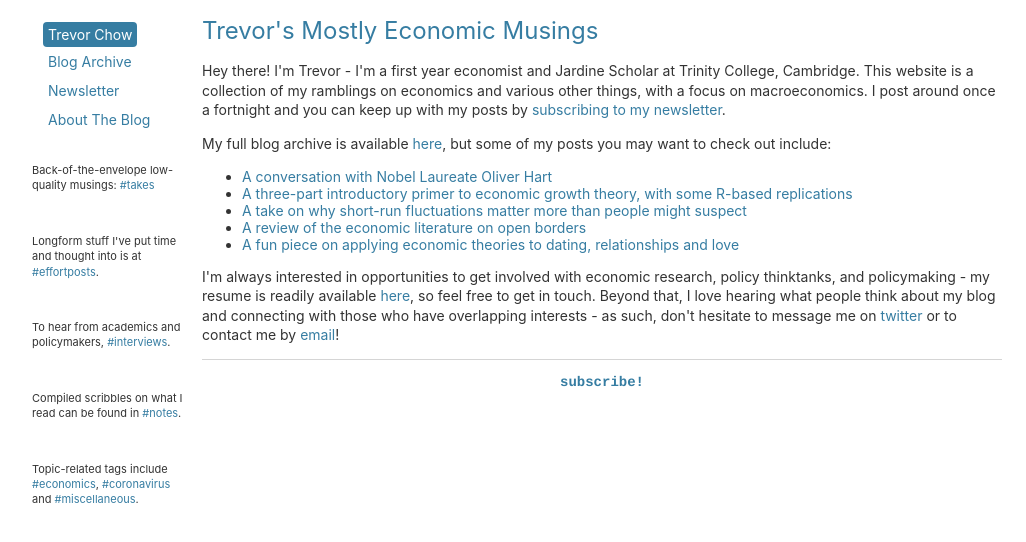
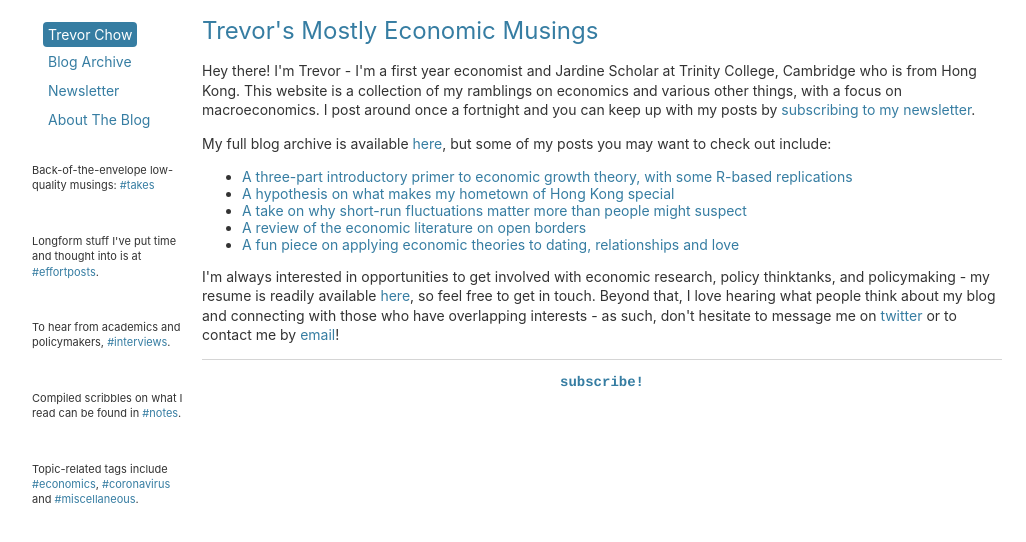
Before and after one commit to tmychow/tmychow.github.io, a Jekyll site: the page built from index.html, in a window 1280 px wide. Shown: the top 542 px of the page, without its empty margins (28-1054 px from the left). Built offline with Jekyll 4.4.1, drawn with Linux system fonts in a browser that asks for light colours.

Commit message:
Update index.html

```diff
--- a/index.html
+++ b/index.html
@@ -3,11 +3,11 @@ layout: default
 title: Trevor's Mostly Economic Musings
 ---
 	<h1>{{ page.title }}</h1>
-	<p>Hey there! I'm Trevor - I'm a first year economist and Jardine Scholar at Trinity College, Cambridge. This website is a collection of my ramblings on economics and various other things, with a focus on macroeconomics. I post around once a fortnight and you can keep up with my posts by <a href="https://buttondown.email/tmychow">subscribing to my newsletter</a>.</p>
+	<p>Hey there! I'm Trevor - I'm a first year economist and Jardine Scholar at Trinity College, Cambridge who is from Hong Kong. This website is a collection of my ramblings on economics and various other things, with a focus on macroeconomics. I post around once a fortnight and you can keep up with my posts by <a href="https://buttondown.email/tmychow">subscribing to my newsletter</a>.</p>
 	<p> My full blog archive is available <a href="https://tmychow.com/blog/">here</a>, but some of my posts you may want to check out include:</p>
 	<ul>
-		<li> <a href="https://tmychow.com/blog/2020/05/14/a-conversation-with-nobel-laureate-oliver-hart">A conversation with Nobel Laureate Oliver Hart</a> </li>
 		<li> <a href="https://tmychow.com/blog/2020/07/02/growth-a-primer-in-three-parts">A three-part introductory primer to economic growth theory, with some R-based replications</a> </li>
+		<li> <a href="https://tmychow.com/blog/2020/10/01/the-hong-kong-hypothesis">A hypothesis on what makes my hometown of Hong Kong special</a> </li>
 		<li> <a href="https://tmychow.com/blog/2020/11/15/why-bob-lucas-was-wrong">A take on why short-run fluctuations matter more than people might suspect</a> </li>
 		<li> <a href="https://tmychow.com/blog/2021/01/24/comings-and-goings">A review of the economic literature on open borders</a> </li>
 		<li> <a href="https://tmychow.com/blog/2021/02/14/it's-a-love-story">A fun piece on applying economic theories to dating, relationships and love</a> </li>
```
